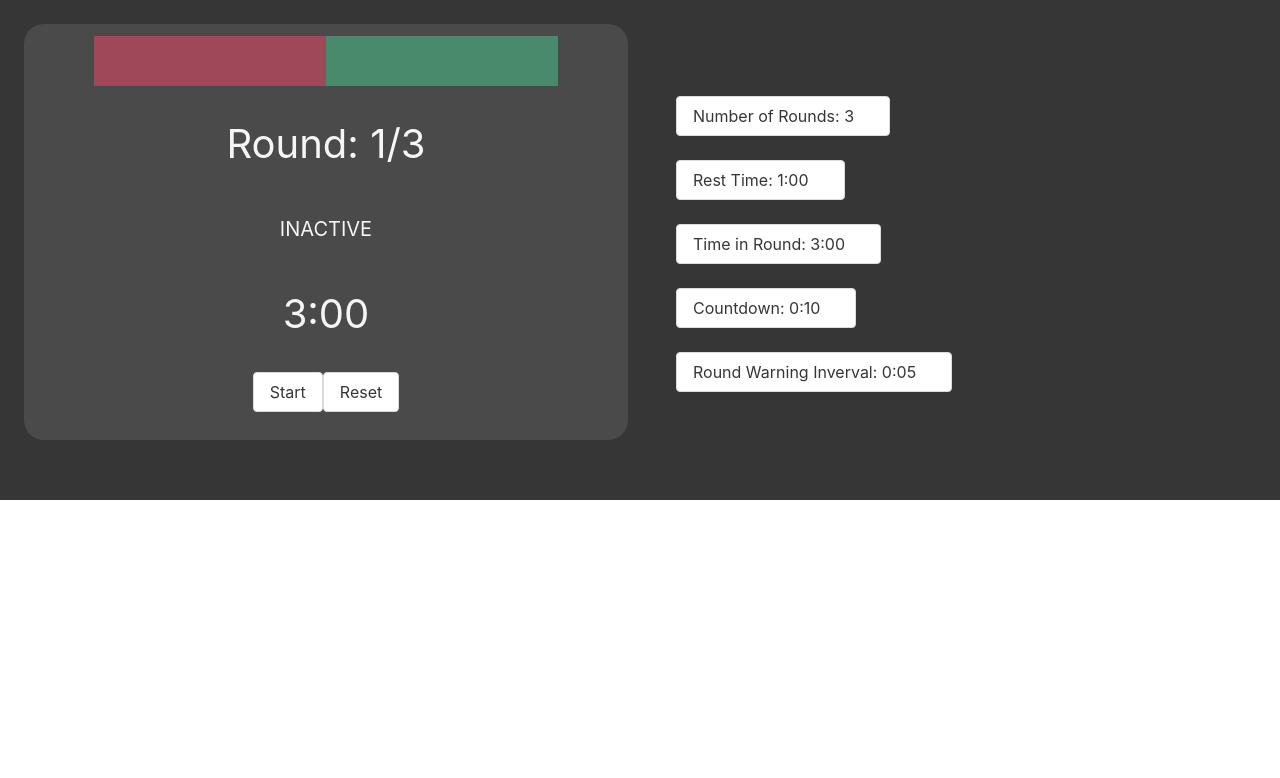
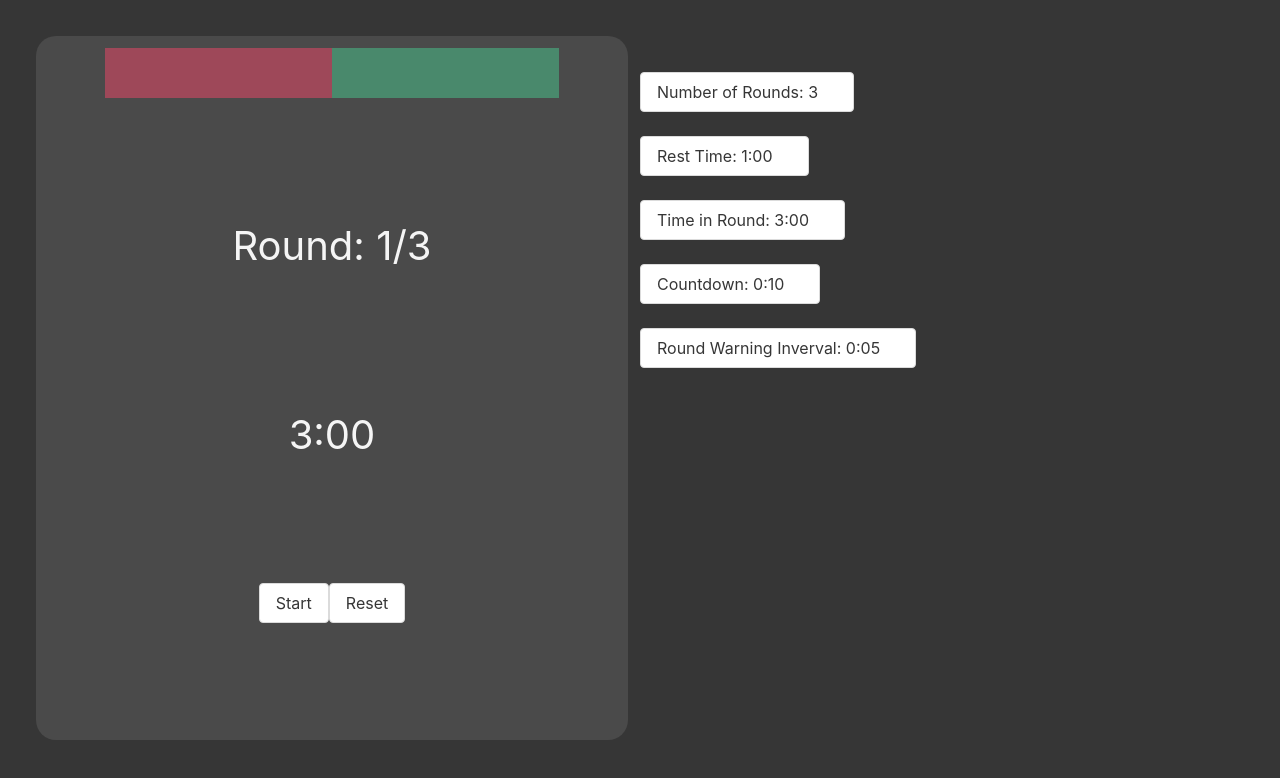
Before and after one commit to ajkizer12112/combo-coach, a React (Create React App) app: page / in a window 1280 px wide. Shown: the top 778 px of the page. Built offline with nearby package versions, Linux system fonts and the light colour scheme.

Commit message:
fixed issue with green light's conditional statement, which was returning the exact opposite value as intended

```diff
--- a/src/App.css
+++ b/src/App.css
@@ -13,3 +13,8 @@
 .light-active {
     opacity: 1
 }
+
+.section {
+    min-height: 100vh;
+    margin: 0;
+}
--- a/src/components/sections/Options.jsx
+++ b/src/components/sections/Options.jsx
@@ -3,7 +3,7 @@ import Dropdown from '../Dropdown'
 
 const Options = ({ dropdowns }) => {
     return (
-        <div className="column p-6 is-6">
+        <div className="column is-6 is-12-mobile">
             {dropdowns.map((item) => <Dropdown key={item.title} menuAttr={item} />)}
         </div>
     )
--- a/src/hooks/useWorkout.js
+++ b/src/hooks/useWorkout.js
@@ -73,6 +73,16 @@ const useWorkout = () => {
             playBell(1.25)
             setWorkout({ ...workout, currentTime: workout.roundTime, currentPhase: WORK })
         },
+        runWarningChecks: function () {
+            const timePassed = workout.roundTime - workout.currentTime
+            if (workout.currentPhase === "WORK" && timePassed % workout.roundWarningInterval === 0 && timePassed !== 0) {
+                workoutActions.playWarning();
+            }
+
+            if (workout.currentPhase === "REST" && workout.currentTime === 10) {
+                workoutActions.playWarning();
+            }
+        },
         runZero: function () {
             if (workout.currentRound >= workout.totalRounds) {
                 this.completeWorkout();
--- a/src/pages/Home.jsx
+++ b/src/pages/Home.jsx
@@ -11,16 +11,8 @@ const Home = () => {
 
     useEffect(() => {
         let timerId;
-        const timePassed = workout.roundTime - workout.currentTime
 
-        if (workout.currentPhase === "WORK" && timePassed % workout.roundWarningInterval === 0 && timePassed !== 0) {
-            workoutActions.playWarning();
-        }
-
-        if (workout.currentPhase === "REST" && workout.currentTime === 10) {
-            workoutActions.playWarning();
-        }
-
+        workoutActions.runWarningChecks();
         if (workout.timerActive) {
             if (workout.currentTime === 0) {
                 workoutActions.runZero();
@@ -72,14 +64,11 @@ const Home = () => {
 
     return (
         <div className="section has-background-dark columns is-multiline" onClick={() => dropdownActions.closeDropdowns()}>
-            <div className="column has-background-grey-dark is-centered has-text-centered has-text-light columns is-multiline is-6 is-circle">
+            <div className="column has-background-grey-dark is-centered has-text-centered has-text-light columns is-multiline is-mobile is-6 is-circle">
                 <div className={`has-background-danger light ${workout.inProgress && workout.currentPhase === "REST" ? "light-active" : ""}`}></div>
-                <div className={`has-background-success light  ${workout.inProgress && workout.currentPhase !== "WORK" ? "light-active" : ""}`}></div>
+                <div className={`has-background-success light  ${workout.inProgress && workout.currentPhase === "WORK" ? "light-active" : ""}`}></div>
                 <div className="column is-12">
                     <p className="is-size-2">Round: {workout.currentRound}/{workout.totalRounds === Infinity ? "∞" : workout.totalRounds}</p>
-                </div>
-                <div className="column is-12">
-                    <p className="is-size-5">{workout.currentPhase}</p>
                 </div>
                 <div className="column is-12">
                     <p className="is-size-2">
@@ -87,7 +76,6 @@ const Home = () => {
                     </p>
                 </div>
                 <div className="column columns is-centered is-12 is-multiline">
-
                     {workout.inProgress && workout.timerActive ? <button className="button" onClick={workoutActions.pauseTimer}>Pause</button> : workout.inProgress ? <button className="button" onClick={workoutActions.startTimer}>Play</button> : <button className="button" onClick={workoutActions.startWorkout}>Start</button>}
 
                     <button onClick={workoutActions.resetWorkout} disabled={workout.inProgress && workout.timerActive} className="button">Reset</button>
```
